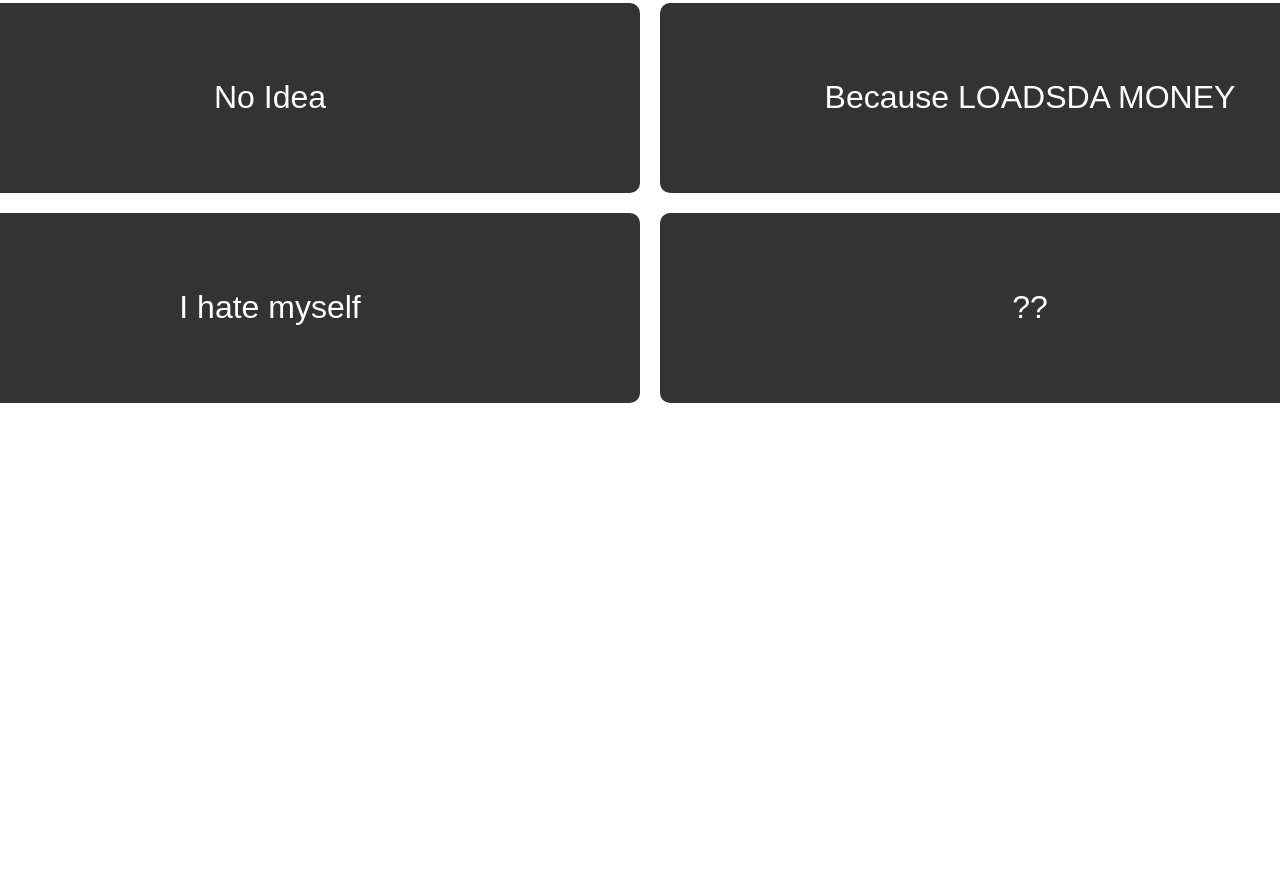
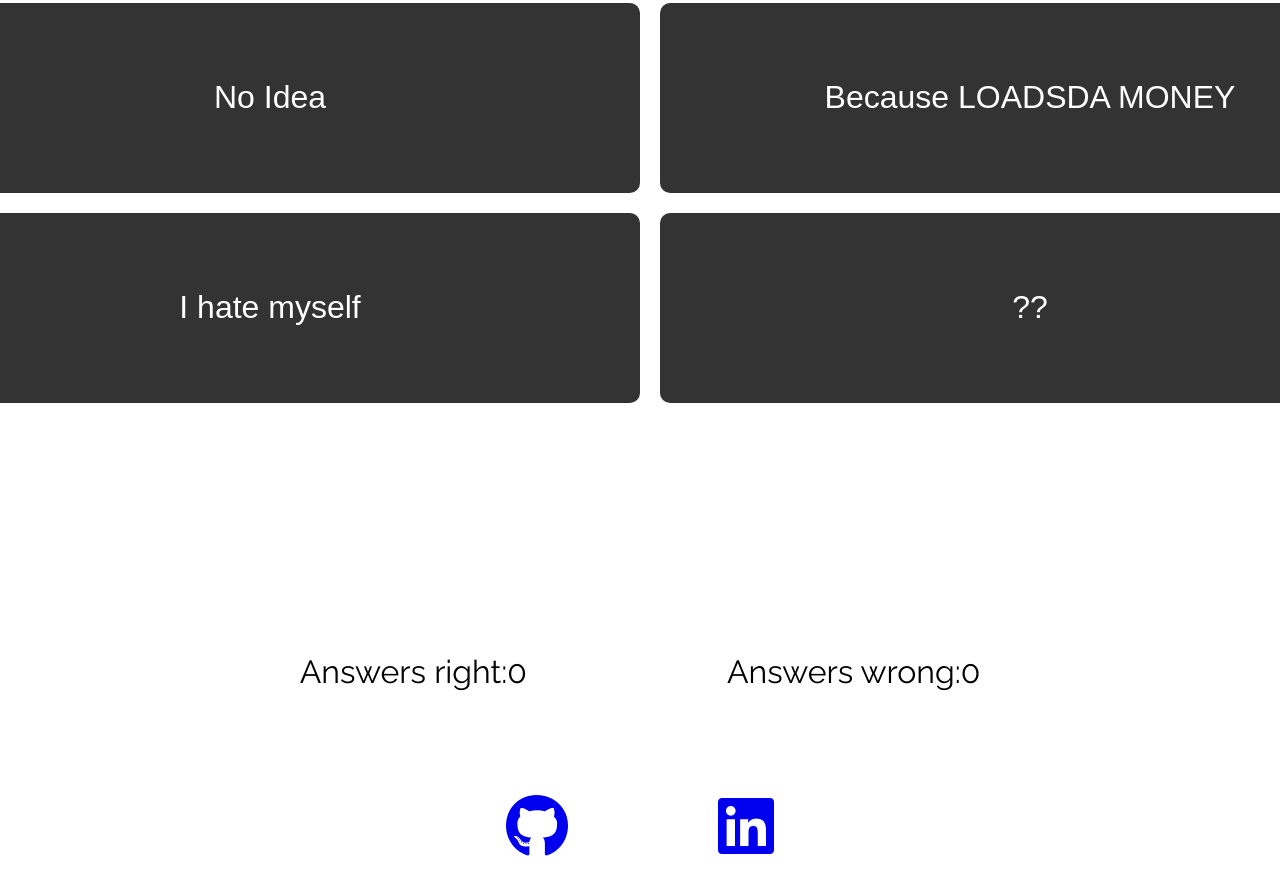
Before and after one commit to Jacob-Yearoo/quiz-time, a plain HTML site: page index.html in a window 1280 px wide. Shown: the part 482-1355 px from the top of the page. Before the commit the page ends 905 px from the top, so only its background shows below. Drawn offline with Linux system fonts and the light colour scheme.

Commit message:
add footer with styling and add correct answer counter

```diff
--- a/assets/css/style.css
+++ b/assets/css/style.css
@@ -21,6 +21,8 @@ h1 {
     background-color: silver;
     font-size: 3rem;
     margin-top: 150px;
+    margin-left: calc(50% - 50vw);
+    margin-right: calc(50% - 50vw);
 }
 
 .answer-area {
@@ -72,3 +74,20 @@ button {
 button:focus {
     outline: orange auto 5px
 }
+
+#right-or-wrong {
+    font-size: 2rem;
+    display: flex;
+    justify-content: center;
+    margin-top: 250px;
+    gap: 200px;
+}
+
+#footer {
+    font-size: 4rem;
+    display: flex;
+    justify-content: center;
+    margin-top: 100px;
+    gap: 150px;
+
+}
--- a/index.html
+++ b/index.html
@@ -13,7 +13,7 @@
 </head>
 <body>
     <div id="heading">
-        <h1>Who Wants to be a Master Quizzer?</h1>
+        <h1><i  class="fa-solid fa-question"></i> Who Wants to be a Master Quizzer <i class="fa-solid fa-question"></i></h1>
     </div>
 
     <div class="question-area"><p>Why Am I doing this?</p></div>
@@ -26,10 +26,16 @@
     </div>
 
     <div id="right-or-wrong">
-        <span id="right"></span>
-        <span id="wrong"></span>
+        <span id="right">Answers right:0</span>
+        <span id="wrong">Answers wrong:0</span>
     </div>
 
+    <footer>
+        <div id="footer">
+            <a href="https://github.com/Jacob-Yearoo" target="_blank"><i class="fa-brands fa-github"></i></a>
+            <a href="https://www.linkedin.com/in/jacob-yearoo-6ab5561a3/" target="_blank"><i class="fa-brands fa-linkedin"></i></a>
+        </div>
+    </footer>
     <script src="assets/js/script.js"></script>
 </body>
 </html>
```
